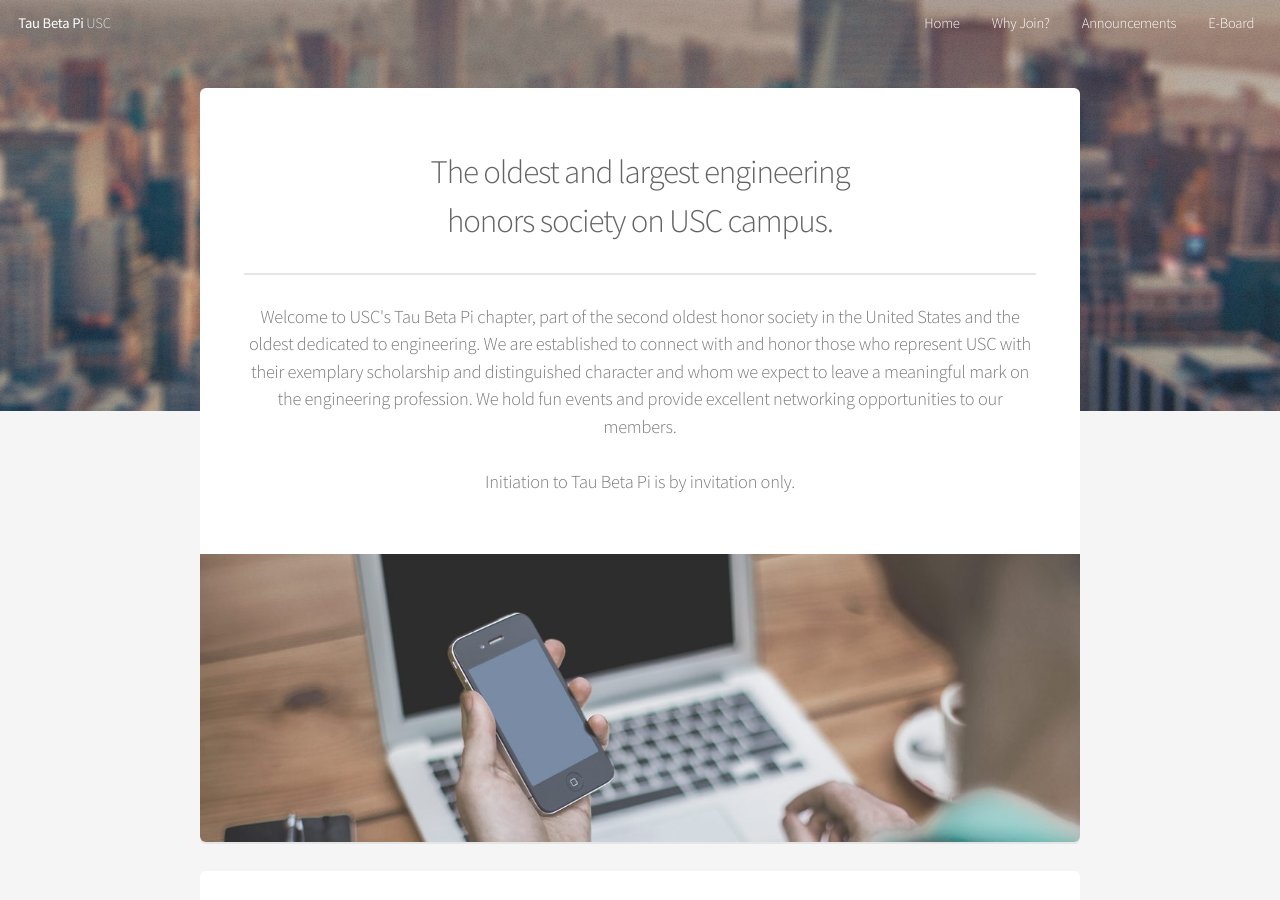
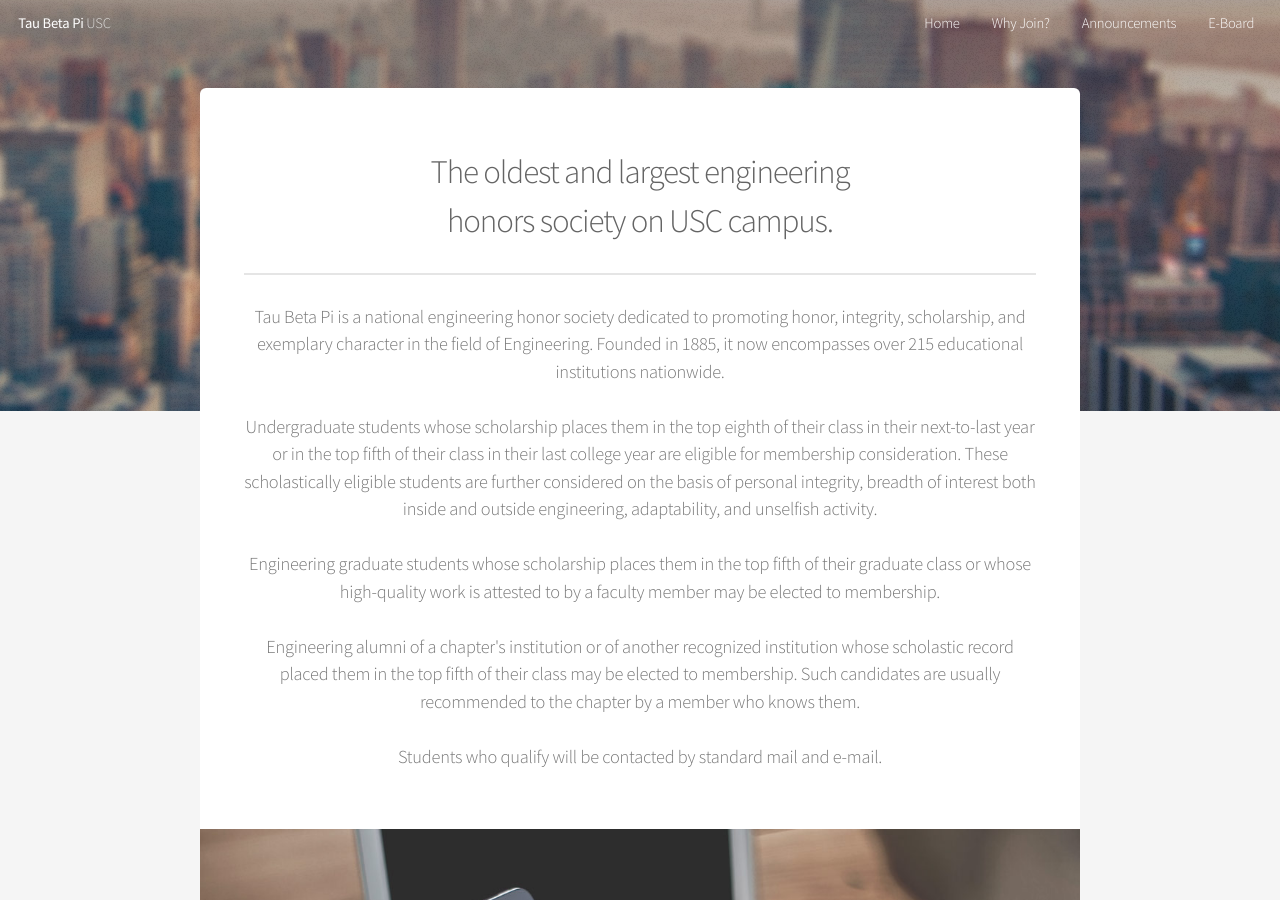
Before and after one commit to usctbp/usctbp.github.io, a Jekyll site: the page built from index.html, in a window 1280 px wide and 900 px high. Built offline with Jekyll 4.4.1, drawn with Linux system fonts in a browser that asks for light colours; the list of posts is cut into pages by our own code.

Commit message:
edited speil

```diff
--- a/index.html
+++ b/index.html
@@ -7,7 +7,15 @@
 		<h2>The oldest and largest engineering
 		<br />
 		honors society on USC campus.</h2>
-		<p>Welcome to USC's Tau Beta Pi chapter, part of the second oldest honor society in the United States and the oldest dedicated to engineering. We are established to connect with and honor those who represent USC with their exemplary scholarship and distinguished character and whom we expect to leave a meaningful mark on the engineering profession. We hold fun events and provide excellent networking opportunities to our members. </br></br>Initiation to Tau Beta Pi is by invitation only.</p>
+		<p>Tau Beta Pi is a national engineering honor society dedicated to promoting honor, integrity, scholarship, and exemplary character in the field of Engineering. Founded in 1885, it now encompasses over 215 educational institutions nationwide.</br></br>
+
+Undergraduate students whose scholarship places them in the top eighth of their class in their next-to-last year or in the top fifth of their class in their last college year are eligible for membership consideration. These scholastically eligible students are further considered on the basis of personal integrity, breadth of interest both inside and outside engineering, adaptability, and unselfish activity.</br></br>
+
+Engineering graduate students whose scholarship places them in the top fifth of their graduate class or whose high-quality work is attested to by a faculty member may be elected to membership.</br></br>
+
+Engineering alumni of a chapter's institution or of another recognized institution whose scholastic record placed them in the top fifth of their class may be elected to membership. Such candidates are usually recommended to the chapter by a member who knows them.</br></br>
+
+Students who qualify will be contacted by standard mail and e-mail.</p>
 	</header>
 	<span class="image featured"><img src="{{ site.baseurl }}/assets/images/pic01.jpg" alt="" /></span>
 </section>
```
